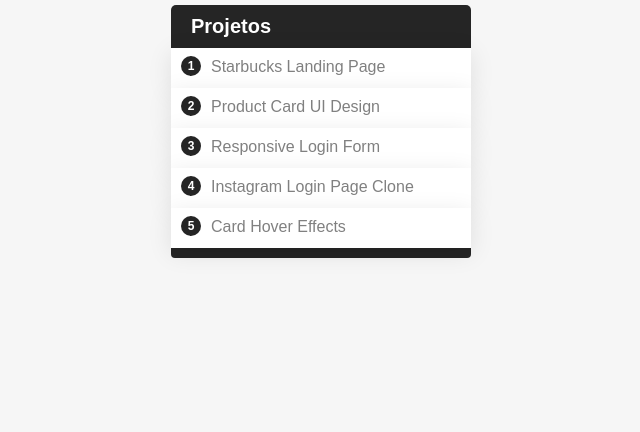
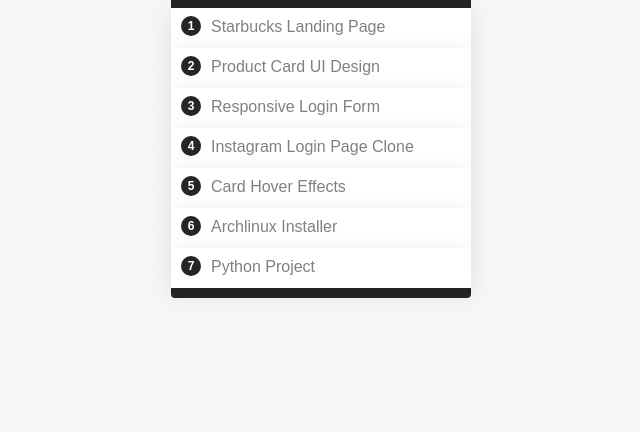
Before and after one commit to stenioas/stenioas.github.io, a plain HTML site: page index.html in a window 1280 px wide. Shown: the part 368-800 px from the top of the page, without its empty margins (319-959 px from the left). Drawn offline with Linux system fonts and the light colour scheme; a web font is replaced by a local one.

Commit message:
Add malpi and geraboh projects

```diff
--- a/index.html
+++ b/index.html
@@ -1,11 +1,11 @@
 <!DOCTYPE html>
-<html lang="pt-br">
+<html lang="en">
 <head>
     <meta charset="UTF-8">
     <meta http-equiv="X-UA-Compatible" content="IE=edge">
     <meta name="viewport" content="width=device-width, initial-scale=1.0">
     <link rel="stylesheet" href="style.css">
-    <title>Portfólio</title>
+    <title>Portfolio</title>
 </head>
 <body>
     <div class="box">
@@ -13,13 +13,15 @@
             <img src="./imgs/profile-photo.png" alt="">
         </div>
         <p class="name">Stenio Almeida</p>
-        <h2>Projetos</h2>
+        <h2>Projects</h2>
         <ul>
             <li onclick="window.open('./starbucks-landing-page/index.html', '_blank')"><span>1</span>Starbucks Landing Page</li>
             <li onclick="window.open('./product-card-ui-design/index.html', '_blank')"><span>2</span>Product Card UI Design</li>
             <li onclick="window.open('./responsive-login-form/index.html', '_blank')"><span>3</span>Responsive Login Form</li>
             <li onclick="window.open('./instagram-clone/index.html', '_blank')"><span>4</span>Instagram Login Page Clone</li>
             <li onclick="window.open('./card-hover-effects/index.html', '_blank')"><span>5</span>Card Hover Effects</li>
+            <li onclick="window.open('https://github.com/stenioas/malpi', '_blank')"><span>6</span>Archlinux Installer</li>
+            <li onclick="window.open('https://github.com/stenioas/geraboh', '_blank')"><span>7</span>Python Project</li>
         </ul>
     </div>
 </body>
```
